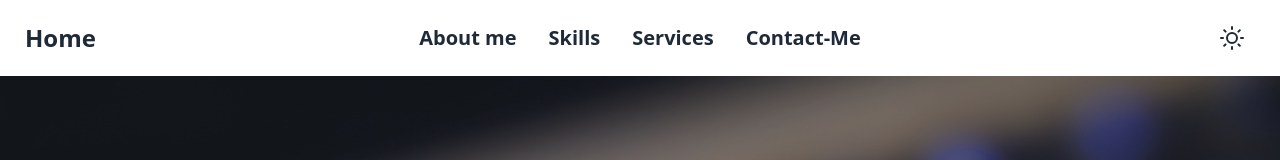
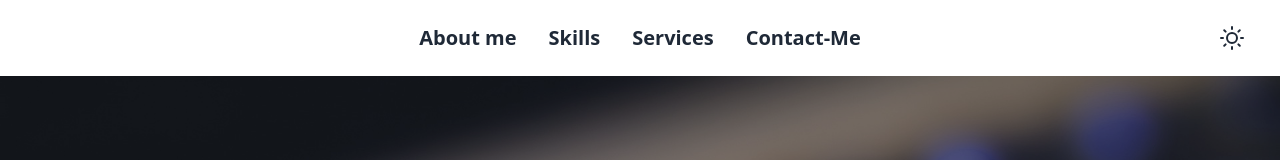
Before and after one commit to sadmanryanriad/sadmanryanriad-portfolio, a React (Vite) app: page / in a window 1280 px wide. Shown: the top 160 px of the page. Built offline with nearby package versions, Linux system fonts and the light colour scheme.

Commit message:
dark mode issue fixed for skills section and removed home button from the navbar

```diff
--- a/src/Components/Home/sections/skills/MySkills.jsx
+++ b/src/Components/Home/sections/skills/MySkills.jsx
@@ -2,16 +2,9 @@ import Header from "../../../mini-components/Header";
 import BackEnd from "./BackEnd";
 import FrontEnd from "./FrontEnd";
 const MySkills = () => {
-  // const frontendExperiences = [
-  //     { icon: 'html.png', name: 'HTML' },
-  //     { icon: 'css.png', name: 'CSS' },
-  //     { icon: 'sass.png', name: 'SASS' },
-  //     { icon: 'javascript.png', name: 'JavaScript' },
-  //     { icon: 'typescript.png', name: 'TypeScript' },
-  //     { icon: 'material-ui.png', name: 'Material UI' },
-  //   ];
+
   return (
-<div className="bg-base-200 py-5">
+<div id="skills" className="bg-base-200 dark:bg-gray-600 py-5">
 <div className="max-w-7xl mx-auto ">
       <Header>My Skills</Header>
       <div className="flex flex-col md:flex-row">
--- a/src/Components/shared/Navbar.jsx
+++ b/src/Components/shared/Navbar.jsx
@@ -60,9 +60,9 @@ const Navbar = () => {
               {navItems}
             </ul>
           </div>
-          <Link to={"/"}>
+          {/* <Link to={"/"}>
             <a className="btn btn-ghost normal-case text-2xl">Home</a>
-          </Link>
+          </Link> */}
         </div>
         <div className="navbar-center hidden font-semibold lg:flex">
           <ul className="menu menu-horizontal px-1 text-xl">{navItems}</ul>
```
